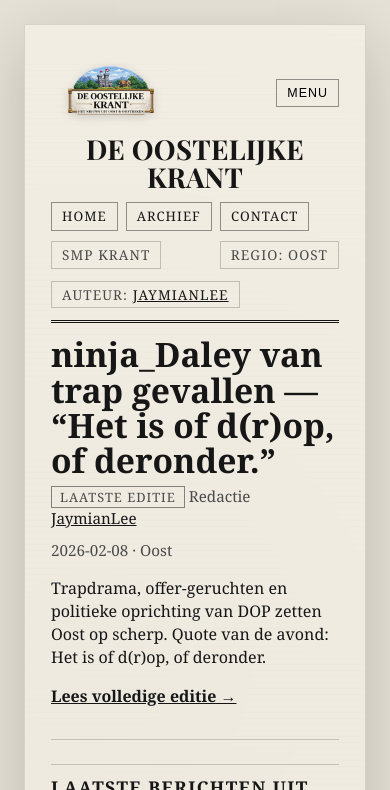
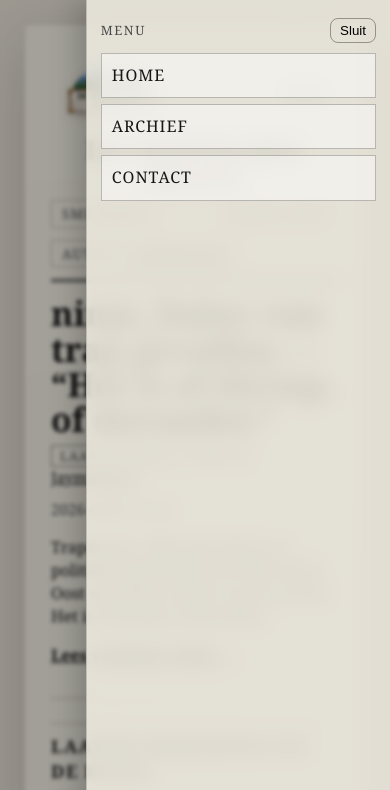
Before and after one commit to Jaymian-Lee/deoostelijkekrant, a website: page index.html in a window 390 px wide. Both pictures are taken after a click on the button "MENU". Shown: the top 790 px of the page. Drawn offline with nearby package versions, Linux system fonts and the light colour scheme.

Commit message:
Mobile UX: professioneel glassmorphism drawer menu met sidebar/backdrop

```diff
--- a/assets/style.css
+++ b/assets/style.css
@@ -65,3 +65,21 @@ img{max-width:100%}
   .nav{display:none;width:100%;justify-content:flex-start}
   .nav.is-open{display:flex}
 }
+
+
+/* Professional mobile menu (glass drawer) */
+.mobile-menu-backdrop{display:none}
+.mobile-menu-panel{display:none}
+@media (max-width:760px){
+  .nav{display:none !important}
+  .mobile-nav-toggle{display:inline-block;margin:0 0 0 auto;order:1;border:1px solid rgba(0,0,0,.35);background:rgba(255,255,255,.55);backdrop-filter:blur(6px);-webkit-backdrop-filter:blur(6px);border-radius:10px;padding:7px 12px;font-weight:600}
+  .mobile-menu-backdrop{display:block;position:fixed;inset:0;background:rgba(0,0,0,.32);backdrop-filter:blur(2px);-webkit-backdrop-filter:blur(2px);opacity:0;pointer-events:none;transition:opacity .2s ease;z-index:60}
+  .mobile-menu-panel{display:block;position:fixed;top:0;right:0;height:100dvh;width:min(78vw,320px);background:rgba(243,239,229,.82);backdrop-filter:blur(10px);-webkit-backdrop-filter:blur(10px);border-left:1px solid rgba(0,0,0,.16);box-shadow:-8px 0 28px rgba(0,0,0,.22);transform:translateX(100%);transition:transform .24s ease;z-index:61;padding:18px 14px}
+  .mobile-menu-panel .menu-head{display:flex;justify-content:space-between;align-items:center;margin-bottom:10px}
+  .mobile-menu-panel .menu-title{font-size:.8rem;letter-spacing:.12em;text-transform:uppercase;color:var(--muted)}
+  .mobile-menu-panel .menu-close{border:1px solid rgba(0,0,0,.35);background:transparent;border-radius:8px;padding:4px 9px}
+  .mobile-menu-panel a{display:block;padding:10px 10px;margin:6px 0;border:1px solid rgba(0,0,0,.24);text-decoration:none;text-transform:uppercase;letter-spacing:.06em;background:rgba(255,255,255,.45)}
+  body.menu-open .mobile-menu-backdrop{opacity:1;pointer-events:auto}
+  body.menu-open .mobile-menu-panel{transform:translateX(0)}
+  body.menu-open{overflow:hidden}
+}
--- a/index.html
+++ b/index.html
@@ -44,6 +44,12 @@
       <span class="tag">Auteur: <a href="https://twitch.tv/jaymianlee" target="_blank" rel="noopener">JaymianLee</a></span>
     </div>
   </header>
+<div class="mobile-menu-backdrop" data-menu-close="1"></div>
+<aside class="mobile-menu-panel" aria-hidden="true">
+  <div class="menu-head"><span class="menu-title">Menu</span><button class="menu-close" type="button" data-menu-close="1">Sluit</button></div>
+  <a href="index.html">Home</a><a href="archive.html">Archief</a><a href="contact.html">Contact</a>
+</aside>
+
 
   <section class="hero" id="hero">Laden...</section>
 
@@ -93,15 +99,20 @@ fetch('data/issues.json').then(r=>r.json()).then(items=>{
 });
 </script>
 
+
+
 <script>
 (() => {
-  const toggle = document.querySelector('.mobile-nav-toggle');
-  const nav = document.querySelector('.nav');
-  if (!toggle || !nav) return;
-  toggle.addEventListener('click', () => {
-    const open = nav.classList.toggle('is-open');
-    toggle.setAttribute('aria-expanded', open ? 'true' : 'false');
-  });
+  const btn = document.querySelector('.mobile-nav-toggle');
+  const panel = document.querySelector('.mobile-menu-panel');
+  if (!btn || !panel) return;
+  const setOpen = (open) => {
+    document.body.classList.toggle('menu-open', open);
+    btn.setAttribute('aria-expanded', open ? 'true' : 'false');
+    panel.setAttribute('aria-hidden', open ? 'false' : 'true');
+  };
+  btn.addEventListener('click', () => setOpen(!document.body.classList.contains('menu-open')));
+  document.querySelectorAll('[data-menu-close="1"], .mobile-menu-panel a').forEach(el => el.addEventListener('click', () => setOpen(false)));
 })();
 </script>
 </body></html>
```
Also changed, not shown: archive.html (+18 -7 lines), contact.html (+18 -7 lines), editions/2026-02-08-editie-1.html (+18 -7 lines).
